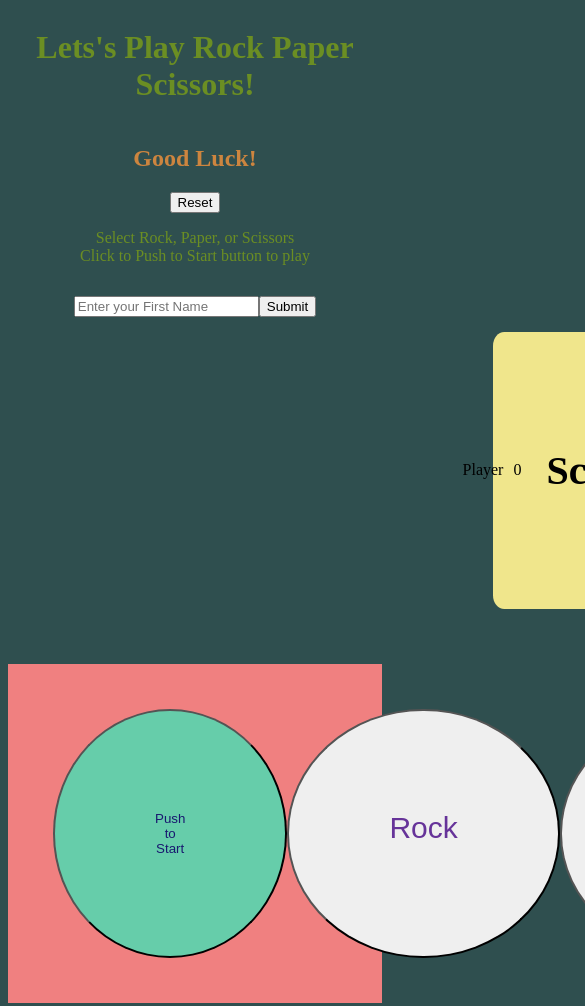
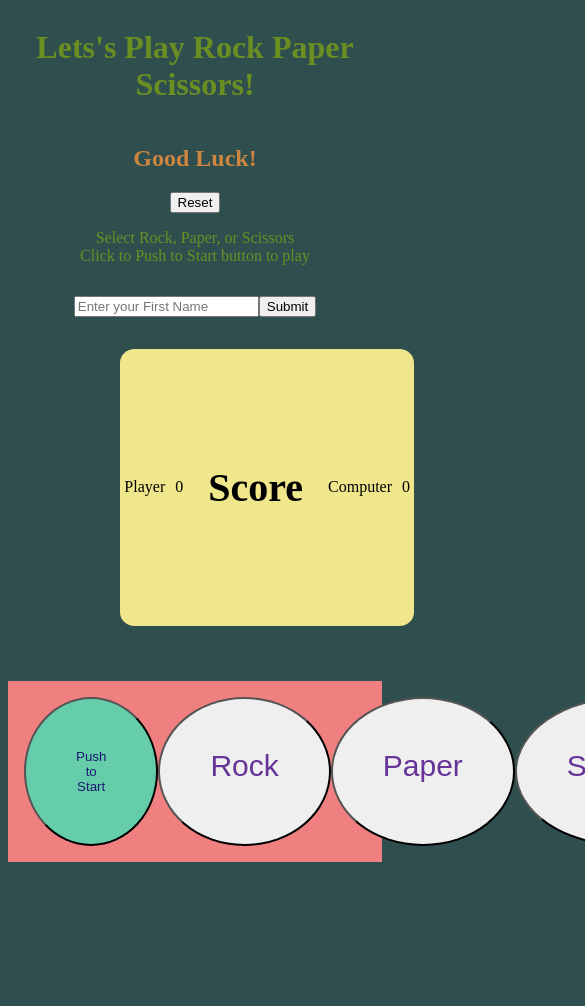
Before and after one commit to kilted2000/RockPaper, a plain HTML site: page index.html in a window 390 px wide. Shown: the top 1006 px of the page, 585 px wide, since content can reach past the window. After the commit the page ends 870 px from the top, so only its background shows below. Drawn offline with Linux system fonts and the light colour scheme.

Commit message:
make layout more responsive

```diff
--- a/styles.css
+++ b/styles.css
@@ -30,7 +30,7 @@ h2 {
 #btn {
     display: flex;
     background-color: lightcoral;
-    padding: 45px;
+    padding: 1rem;
     justify-content: space-around;
 }
 
@@ -49,9 +49,8 @@ h2 {
     flex-direction: row;
     justify-content: center;
     align-items: center;
-    margin-bottom: 25px;
-    margin-left: 485px;
-    width: 20%;
+    margin: 2rem 30%;
+    width: 9rem;
     padding: 75px;
     text-align: center;
     border-radius: 5%;
@@ -67,7 +66,7 @@ h3 {
 #paper,
 #scissors,
 #start {
-    padding: 100px;
+    padding: 50px;
 }
 #result{
     color: royalblue;
```
